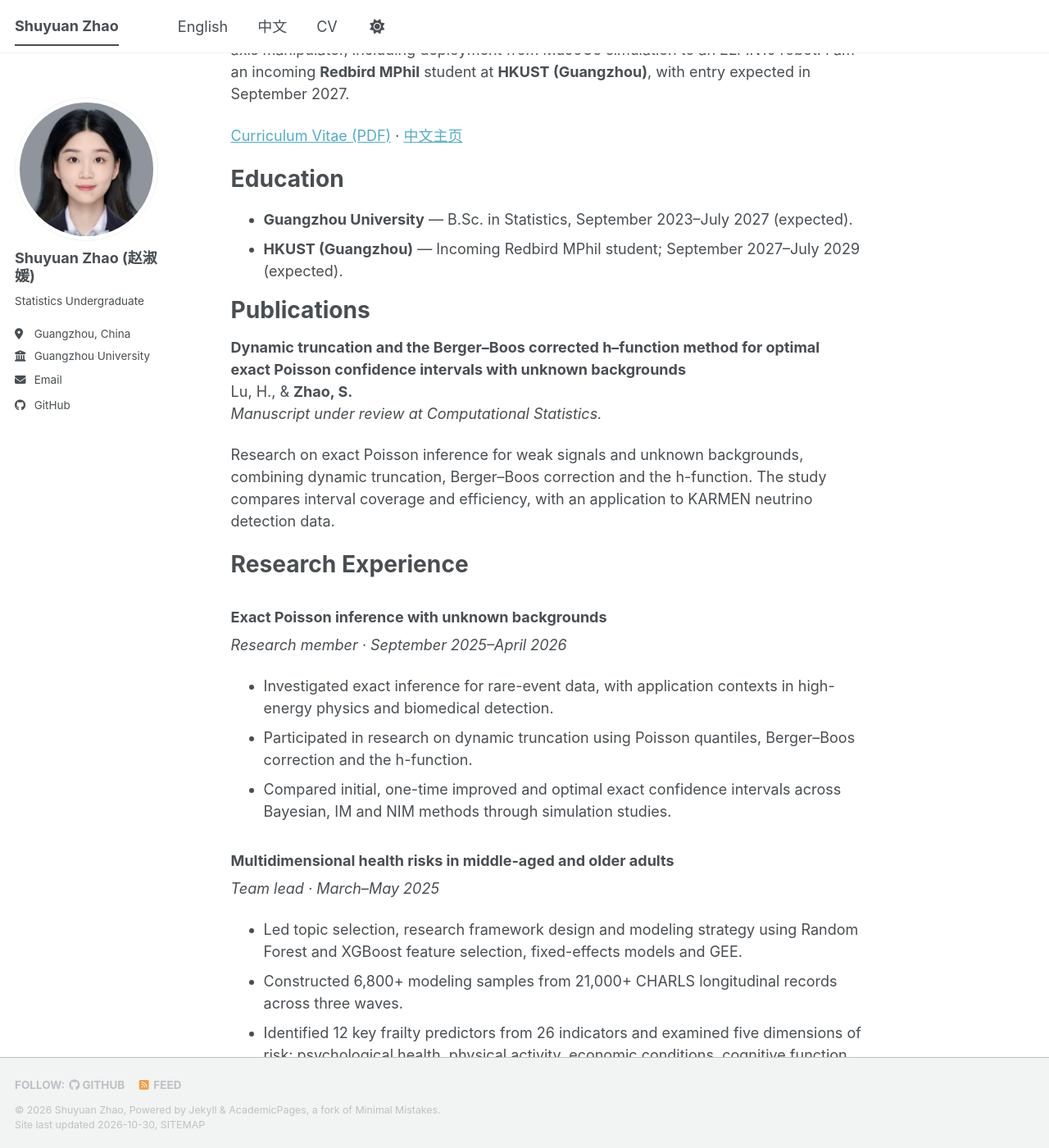
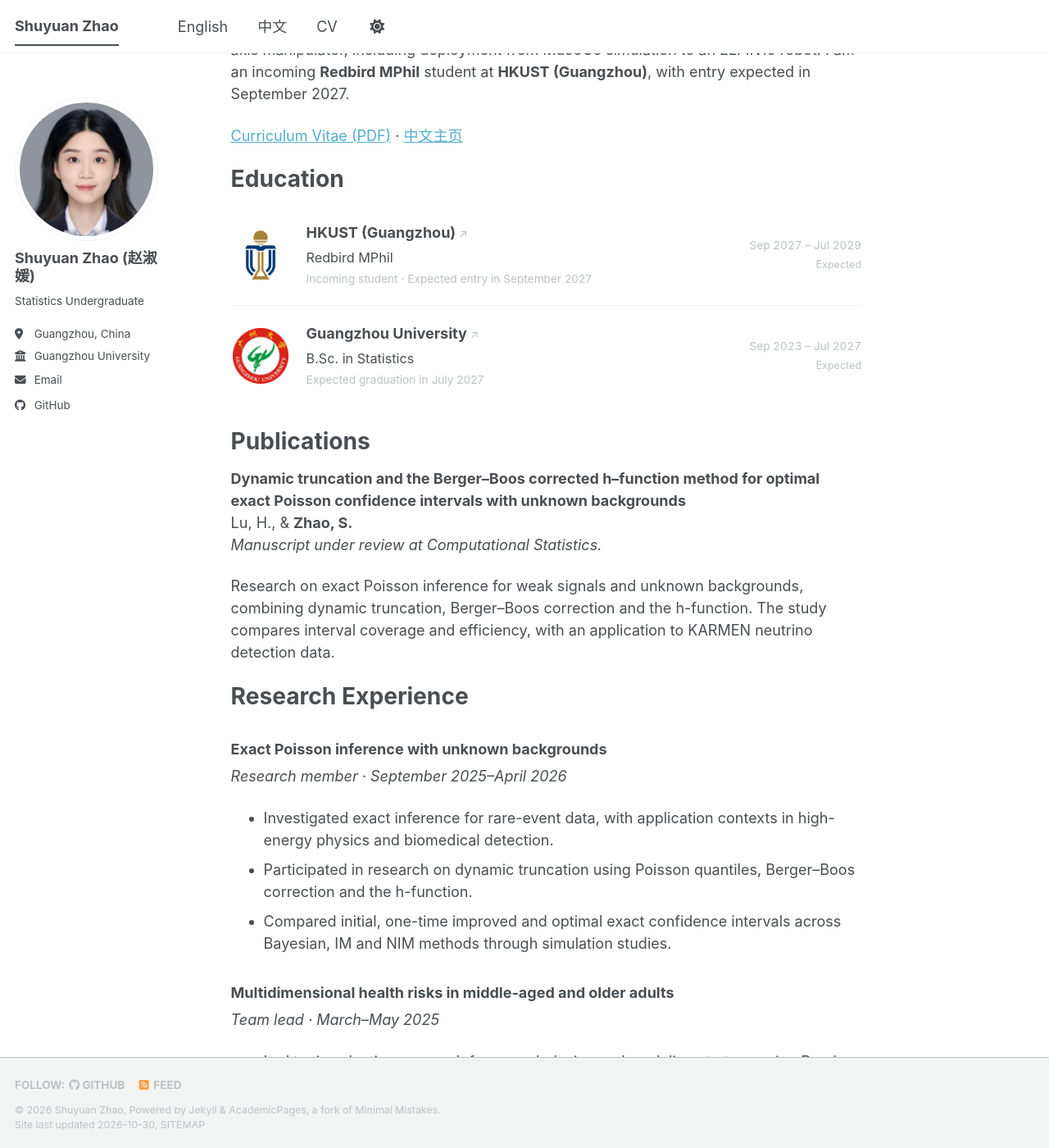
Before and after one commit to babyshark29666-droid/babyshark29666-droid.github.io, a Jekyll site: the page built from _pages/about.md, in a window 1280 px wide and 1400 px high, scrolled down 301 px. Shown: the whole window at 82% size. Built offline with Jekyll 4.4.1, drawn with Linux system fonts in a browser that asks for light colours; a script bundle is joined from its source files by our own code; a style sheet for code colours, icons or effects is not loaded.

Commit message:
Add linked university logos to bilingual education sections

```diff
--- a/_includes/head/custom.html
+++ b/_includes/head/custom.html
@@ -29,3 +29,4 @@
   .author__avatar img { width: 175px; height: 175px; object-fit: cover; object-position: 50% 24%; }
   @media (max-width: 924px) { .author__avatar img { width: 100px; height: 100px; } }
 </style>
+<link rel="stylesheet" href="{{ '/assets/css/education.css' | relative_url }}">
--- a/_pages/about.md
+++ b/_pages/about.md
@@ -18,8 +18,30 @@ During my robotics internship, I worked on **admittance and impedance control**
 
 # Education
 
-- **Guangzhou University** — B.Sc. in Statistics, September 2023–July 2027 (expected).
-- **HKUST (Guangzhou)** — Incoming Redbird MPhil student; September 2027–July 2029 (expected).
+<div class="education-list">
+  <div class="education-entry">
+    <a class="education-logo" href="https://www.hkust-gz.edu.cn/" target="_blank" rel="noopener noreferrer" aria-label="Visit the HKUST Guangzhou website">
+      <img src="{{ '/images/universities/hkust-gz-logo.png' | relative_url }}" alt="HKUST Guangzhou logo" width="68" height="68" loading="lazy">
+    </a>
+    <div class="education-details">
+      <h3 class="education-school"><a href="https://www.hkust-gz.edu.cn/" target="_blank" rel="noopener noreferrer">HKUST (Guangzhou)<span class="education-external" aria-hidden="true"> ↗</span></a></h3>
+      <p class="education-degree">Redbird MPhil</p>
+      <p class="education-note">Incoming student · Expected entry in September 2027</p>
+    </div>
+    <p class="education-dates">Sep 2027 – Jul 2029<br><span>Expected</span></p>
+  </div>
+  <div class="education-entry">
+    <a class="education-logo" href="https://www.gzhu.edu.cn/" target="_blank" rel="noopener noreferrer" aria-label="Visit the Guangzhou University website">
+      <img src="{{ '/images/universities/gzhu-mark.png' | relative_url }}" alt="Guangzhou University emblem" width="68" height="68" loading="lazy">
+    </a>
+    <div class="education-details">
+      <h3 class="education-school"><a href="https://www.gzhu.edu.cn/" target="_blank" rel="noopener noreferrer">Guangzhou University<span class="education-external" aria-hidden="true"> ↗</span></a></h3>
+      <p class="education-degree">B.Sc. in Statistics</p>
+      <p class="education-note">Expected graduation in July 2027</p>
+    </div>
+    <p class="education-dates">Sep 2023 – Jul 2027<br><span>Expected</span></p>
+  </div>
+</div>
 
 # Publications
 
--- /dev/null
+++ b/assets/css/education.css
@@ -0,0 +1,119 @@
+.education-list {
+  margin: 0 0 1.5em;
+}
+
+.education-entry {
+  display: grid;
+  grid-template-columns: 72px minmax(0, 1fr) 170px;
+  align-items: center;
+  gap: 20px;
+  padding: 20px 0;
+  border-bottom: 1px solid var(--global-border-color, #f2f3f3);
+}
+
+.education-entry:last-child {
+  border-bottom: 0;
+}
+
+.education-logo {
+  display: flex;
+  width: 72px;
+  height: 72px;
+  align-items: center;
+  justify-content: center;
+  border: 0;
+}
+
+.page__content .education-logo img {
+  display: block;
+  width: 68px;
+  height: 68px;
+  margin: 0;
+  object-fit: contain;
+}
+
+.education-details {
+  min-width: 0;
+}
+
+.page__content .education-school {
+  margin: 0 0 5px;
+  font-size: 1em;
+  line-height: 1.5;
+}
+
+.education-school a {
+  color: var(--global-text-color, #494e52);
+  text-decoration: none;
+}
+
+.education-school a:hover,
+.education-school a:focus-visible {
+  color: var(--global-link-color, #52adc8);
+  text-decoration: underline;
+}
+
+.education-external {
+  font-size: 0.75em;
+  font-weight: normal;
+  color: var(--global-text-color-light, #7a8288);
+}
+
+.page__content .education-degree {
+  margin: 0 0 4px;
+  font-size: 0.9em;
+  line-height: 1.5;
+}
+
+.page__content .education-note {
+  margin: 0;
+  font-size: 0.76em;
+  line-height: 1.6;
+  color: var(--global-text-color-light, #7a8288);
+}
+
+.page__content .education-dates {
+  margin: 0;
+  text-align: right;
+  font-size: 0.76em;
+  line-height: 1.7;
+  color: var(--global-text-color-light, #7a8288);
+  font-variant-numeric: tabular-nums;
+}
+
+.education-dates span {
+  font-size: 0.92em;
+}
+
+@media (max-width: 600px) {
+  .education-entry {
+    grid-template-columns: 56px minmax(0, 1fr);
+    gap: 8px 16px;
+    padding: 18px 0;
+  }
+
+  .education-logo {
+    grid-row: 1 / 3;
+    width: 56px;
+    height: 60px;
+    align-self: start;
+  }
+
+  .page__content .education-logo img {
+    width: 52px;
+    height: 52px;
+  }
+
+  .page__content .education-dates {
+    grid-column: 2;
+    text-align: left;
+  }
+
+  .education-dates br {
+    display: none;
+  }
+
+  .education-dates span::before {
+    content: " · ";
+  }
+}
```
Also changed, not shown: _pages/about-zh.md (+24 -2 lines), images/universities/README.md (added, +8 -0 lines), images/universities/gzhu-mark.png (added), images/universities/hkust-gz-logo.png (added).
